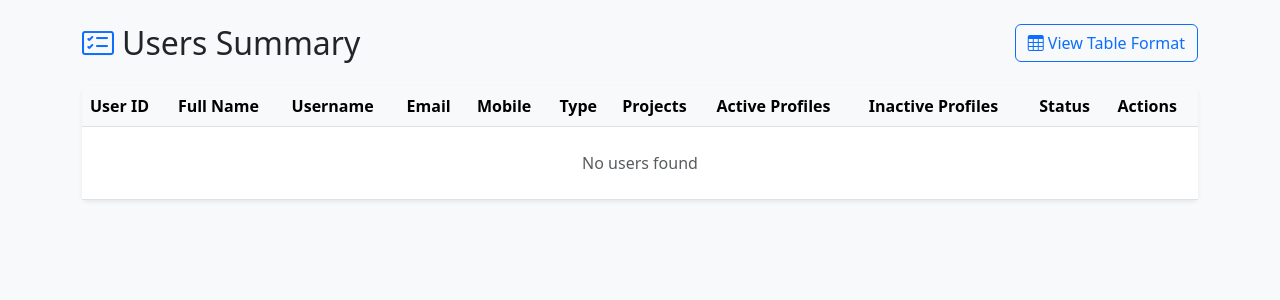
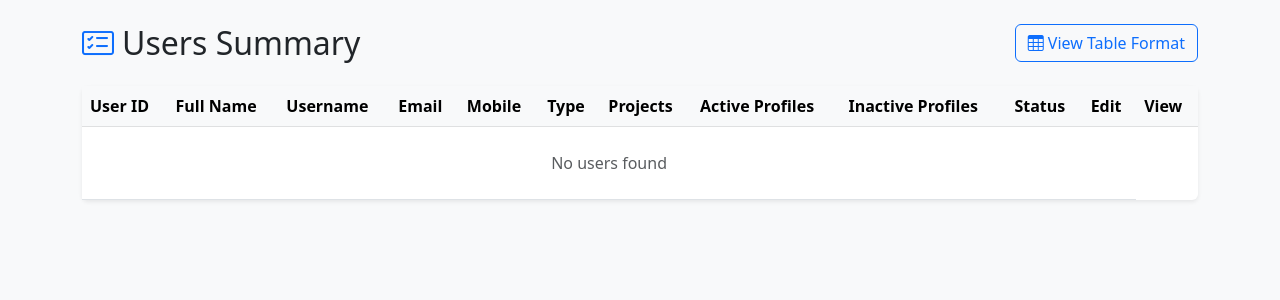
Before and after one commit to Yash7776/Nem-Models, a Django app: page /users-summary/ in a window 1280 px wide. Shown: the part 56-356 px from the top of the page. Run offline with Django 5.2, Linux system fonts and the light colour scheme.

Commit message:
View Button Added

```diff
--- a/templates/accounts/users_summary.html
+++ b/templates/accounts/users_summary.html
@@ -26,7 +26,8 @@
                         <th>Active Profiles</th>
                         <th>Inactive Profiles</th>
                         <th>Status</th>
-                        <th>Actions</th>
+                        <th>Edit</th>
+                        <th>View</th>
                     </tr>
                 </thead>
                 <tbody>
@@ -73,6 +74,11 @@
                                 <i class="bi bi-pencil-square"></i>
                             </a>
                         </td>
+                        <td>
+                            <a href="{% url 'user_detail' entry.user.username %}" class="btn btn-sm btn-outline-dark">
+                                <i class="bi bi-eye"></i>
+                            </a>
+                        </td>
                     </tr>
                     {% empty %}
                     <tr>
```
